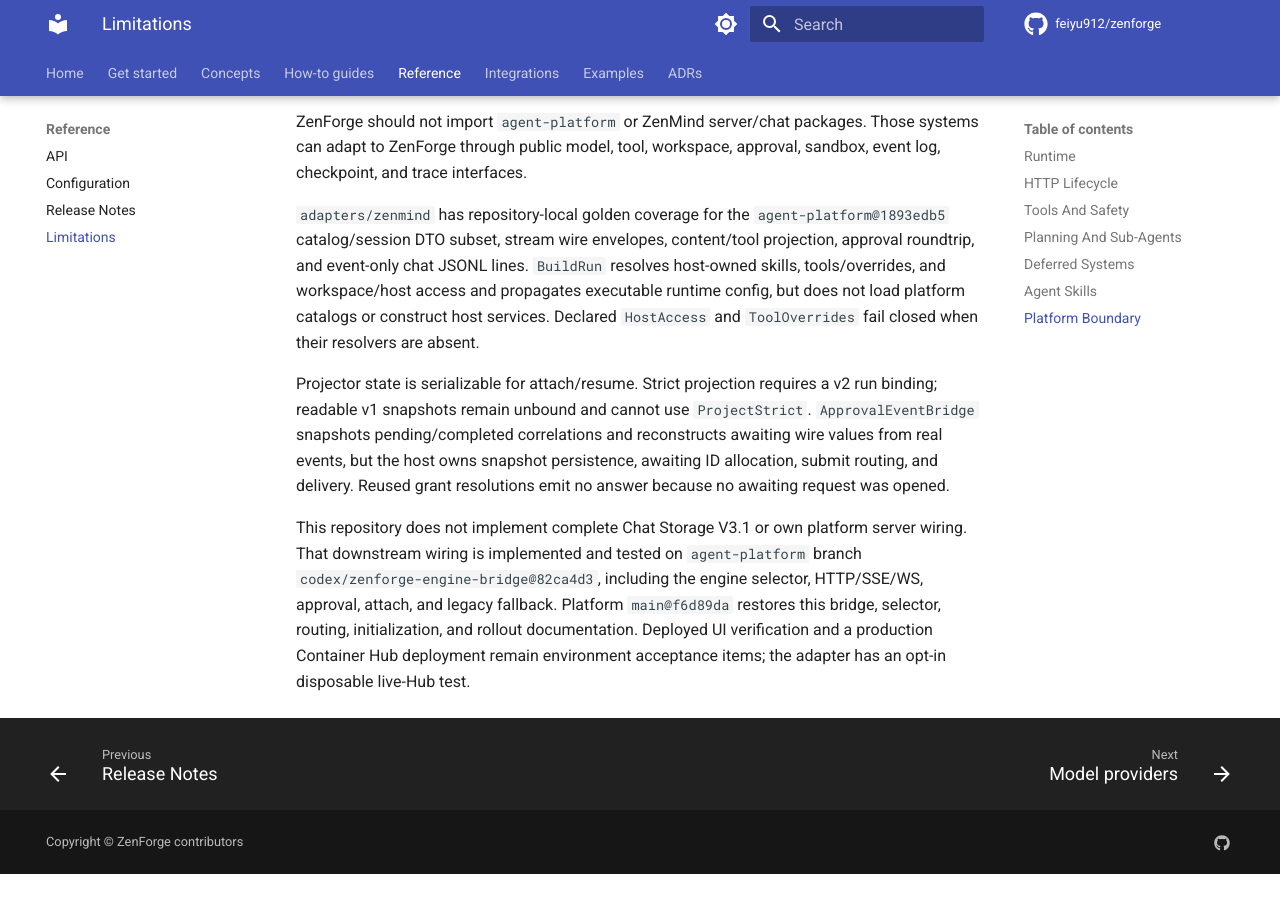
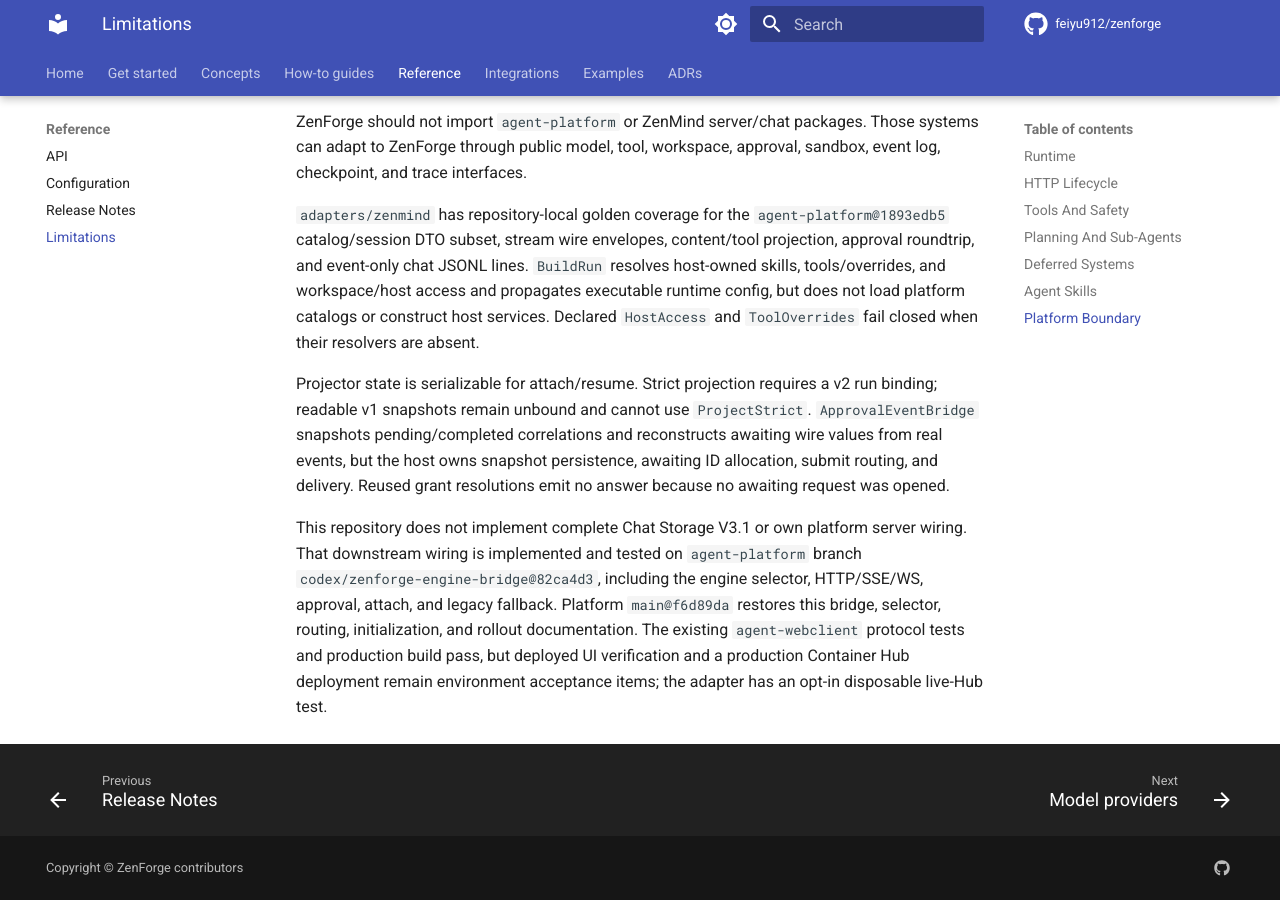
Before and after one commit to feiyu912/zenforge, an MkDocs documentation site: the page built from docs/limitations.md, in a window 1280 px wide and 900 px high, scrolled down 2773 px. Built offline with MkDocs 1.6.1 and Material for MkDocs 9.7.7, drawn with Linux system fonts in a browser that asks for light colours; comment, search, counter and statistics services are not loaded; before the commit the page ends 3647 px from its top, so only the background shows below that.

Commit message:
Document platform UI consumer validation

```diff
--- a/docs/limitations.md
+++ b/docs/limitations.md
@@ -123,6 +123,7 @@
 `agent-platform` branch `codex/zenforge-engine-bridge@82ca4d3`, including the
 engine selector, HTTP/SSE/WS, approval, attach, and legacy fallback. Platform
 `main@f6d89da` restores this bridge, selector, routing, initialization, and
-rollout documentation. Deployed UI verification and a production Container Hub
-deployment remain environment acceptance items; the adapter has an opt-in
+rollout documentation. The existing `agent-webclient` protocol tests and
+production build pass, but deployed UI verification and a production Container
+Hub deployment remain environment acceptance items; the adapter has an opt-in
 disposable live-Hub test.
```
Also changed, not shown: README.md (+7 -4 lines), docs/mvp-validation.md (+5 -3 lines), docs/release-checklist.md (+4 -2 lines), docs/zenmind-adapter-guide.md (+2 -1 lines).
